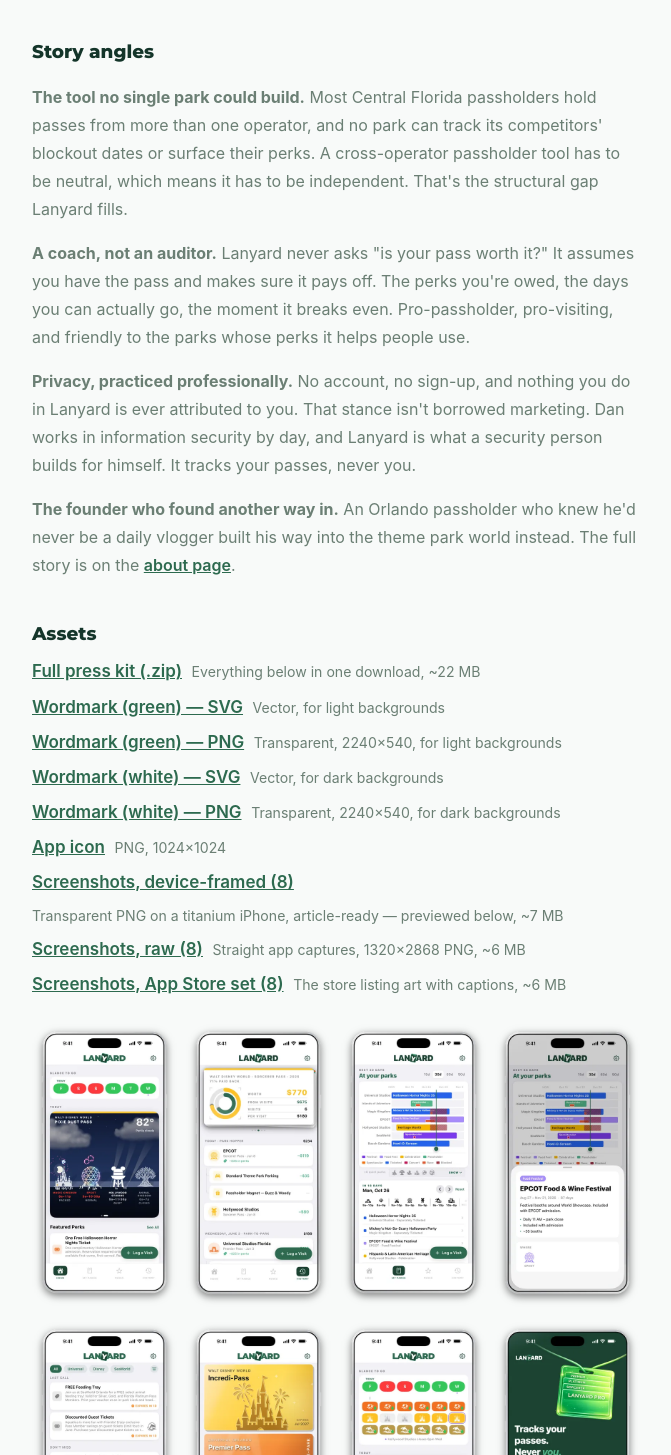
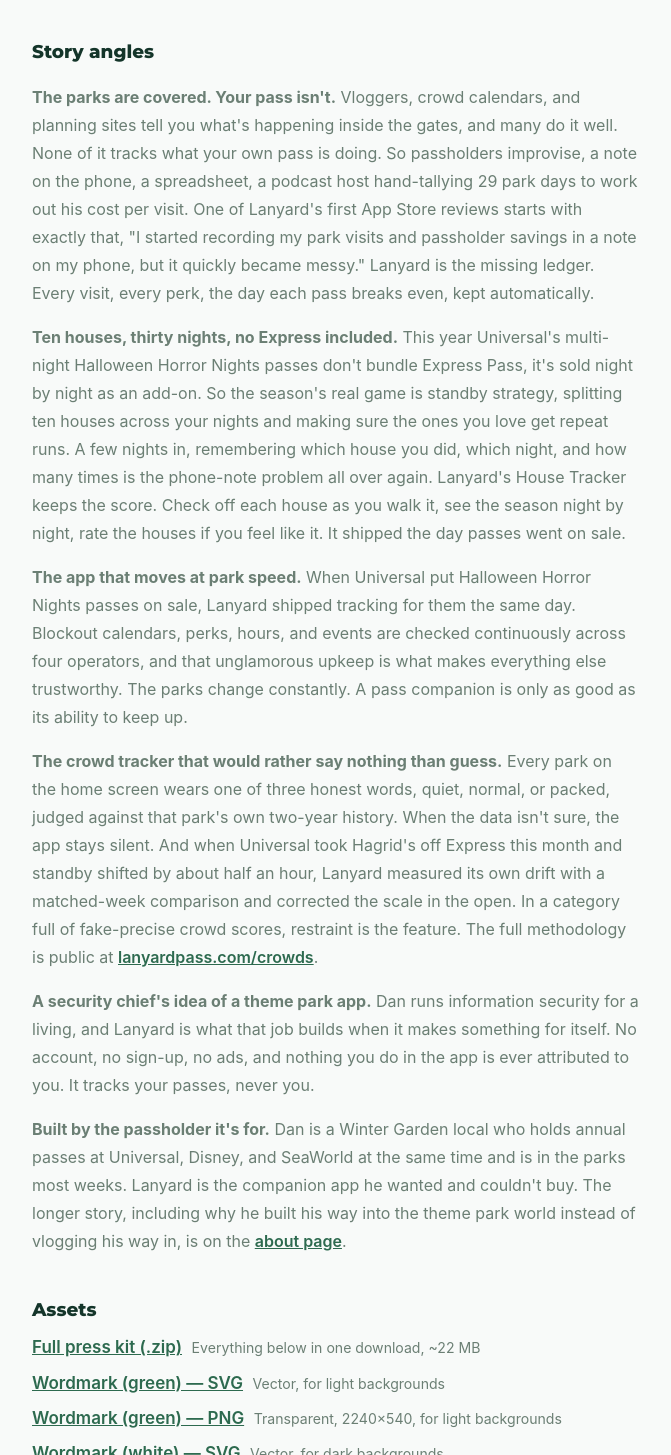
Before and after one commit to lanyardpass/lanyard-landing, an Astro site: page /press in a window 1280 px wide. Shown: the part 1580-3035 px from the top of the page, without its empty margins (304-975 px from the left). Built offline with nearby package versions, Linux system fonts and the light colour scheme; Astro itself is replaced by a stand-in of ours.

Commit message:
press: story angles rewritten — six angles, ledger-first; HHN scorekeeper + park-speed join, neutrality demoted (Dan-approved 2026-07-21)

```diff
--- a/src/pages/press.astro
+++ b/src/pages/press.astro
@@ -72,10 +72,12 @@ const SCREENSHOTS = [
       </dl>
 
       <h2>Story angles</h2>
-      <p><strong>The tool no single park could build.</strong> Most Central Florida passholders hold passes from more than one operator, and no park can track its competitors' blockout dates or surface their perks. A cross-operator passholder tool has to be neutral, which means it has to be independent. That's the structural gap Lanyard fills.</p>
-      <p><strong>A coach, not an auditor.</strong> Lanyard never asks "is your pass worth it?" It assumes you have the pass and makes sure it pays off. The perks you're owed, the days you can actually go, the moment it breaks even. Pro-passholder, pro-visiting, and friendly to the parks whose perks it helps people use.</p>
-      <p><strong>Privacy, practiced professionally.</strong> No account, no sign-up, and nothing you do in Lanyard is ever attributed to you. That stance isn't borrowed marketing. Dan works in information security by day, and Lanyard is what a security person builds for himself. It tracks your passes, never you.</p>
-      <p><strong>The founder who found another way in.</strong> An Orlando passholder who knew he'd never be a daily vlogger built his way into the theme park world instead. The full story is on the <a href="/about">about page</a>.</p>
+      <p><strong>The parks are covered. Your pass isn't.</strong> Vloggers, crowd calendars, and planning sites tell you what's happening inside the gates, and many do it well. None of it tracks what your own pass is doing. So passholders improvise, a note on the phone, a spreadsheet, a podcast host hand-tallying 29 park days to work out his cost per visit. One of Lanyard's first App Store reviews starts with exactly that, "I started recording my park visits and passholder savings in a note on my phone, but it quickly became messy." Lanyard is the missing ledger. Every visit, every perk, the day each pass breaks even, kept automatically.</p>
+      <p><strong>Ten houses, thirty nights, no Express included.</strong> This year Universal's multi-night Halloween Horror Nights passes don't bundle Express Pass, it's sold night by night as an add-on. So the season's real game is standby strategy, splitting ten houses across your nights and making sure the ones you love get repeat runs. A few nights in, remembering which house you did, which night, and how many times is the phone-note problem all over again. Lanyard's House Tracker keeps the score. Check off each house as you walk it, see the season night by night, rate the houses if you feel like it. It shipped the day passes went on sale.</p>
+      <p><strong>The app that moves at park speed.</strong> When Universal put Halloween Horror Nights passes on sale, Lanyard shipped tracking for them the same day. Blockout calendars, perks, hours, and events are checked continuously across four operators, and that unglamorous upkeep is what makes everything else trustworthy. The parks change constantly. A pass companion is only as good as its ability to keep up.</p>
+      <p><strong>The crowd tracker that would rather say nothing than guess.</strong> Every park on the home screen wears one of three honest words, quiet, normal, or packed, judged against that park's own two-year history. When the data isn't sure, the app stays silent. And when Universal took Hagrid's off Express this month and standby shifted by about half an hour, Lanyard measured its own drift with a matched-week comparison and corrected the scale in the open. In a category full of fake-precise crowd scores, restraint is the feature. The full methodology is public at <a href="/crowds">lanyardpass.com/crowds</a>.</p>
+      <p><strong>A security chief's idea of a theme park app.</strong> Dan runs information security for a living, and Lanyard is what that job builds when it makes something for itself. No account, no sign-up, no ads, and nothing you do in the app is ever attributed to you. It tracks your passes, never you.</p>
+      <p><strong>Built by the passholder it's for.</strong> Dan is a Winter Garden local who holds annual passes at Universal, Disney, and SeaWorld at the same time and is in the parks most weeks. Lanyard is the companion app he wanted and couldn't buy. The longer story, including why he built his way into the theme park world instead of vlogging his way in, is on the <a href="/about">about page</a>.</p>
 
       <h2>Assets</h2>
       <ul class="assets" role="list">
```
